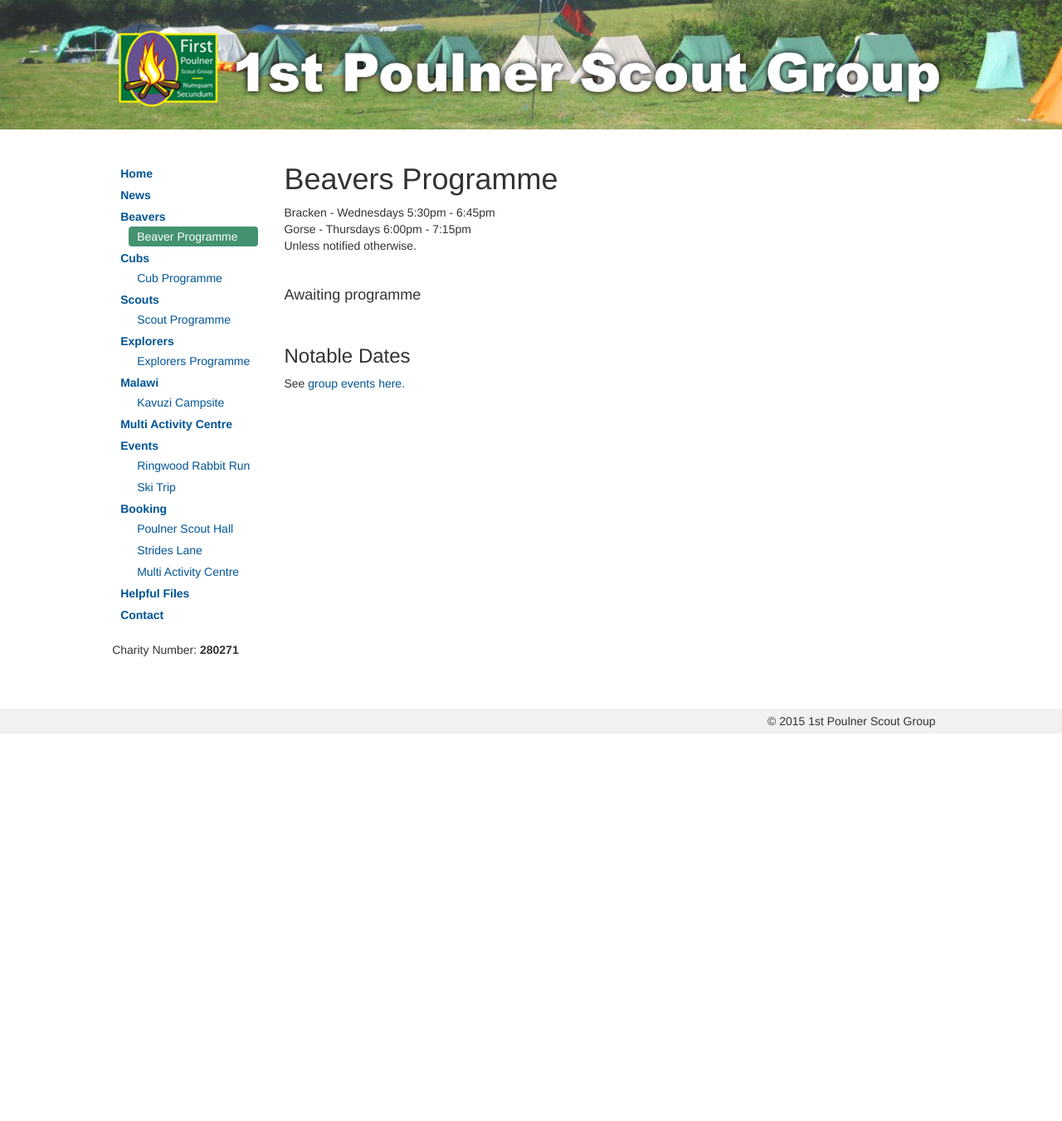
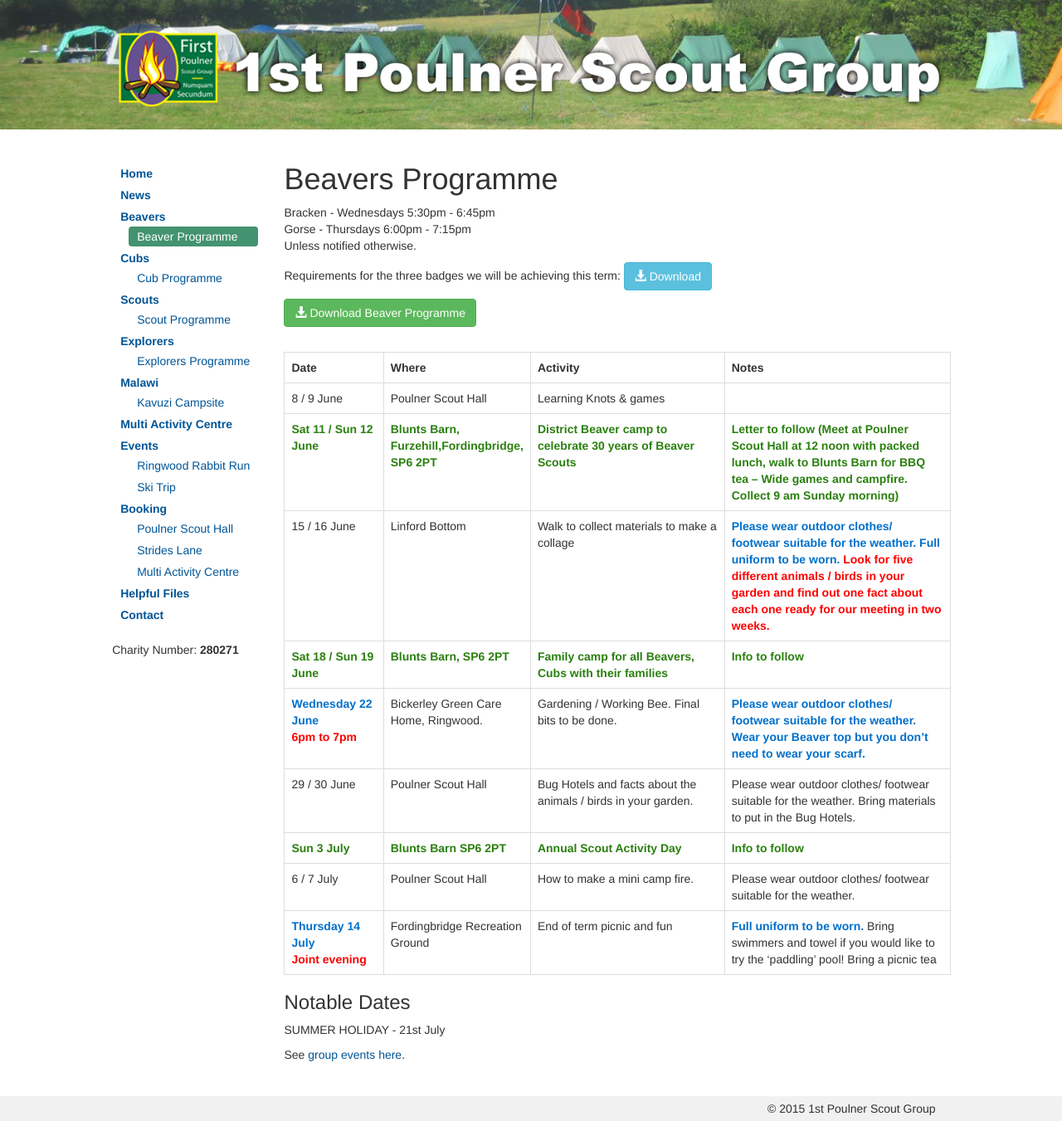
Before and after one commit to 1stpoulnerscouts/1stpoulnerscouts.github.io, a Jekyll site: the page built from beavers/programme/index.html, in a window 1280 px wide. Shown: the whole page at 83% size. Built offline with Jekyll 4.4.1, drawn with Linux system fonts in a browser that asks for light colours; before the commit the page ends 900 px from its top, so only the background shows below that.

Commit message:
Update Beaver Programme

```diff
--- a/beavers/programme/index.html
+++ b/beavers/programme/index.html
@@ -10,11 +10,11 @@
   Gorse - Thursdays 6:00pm - 7:15pm<br>
   Unless notified otherwise.<br>
 </p>
-<p class="hidden"><a href="/programmes/2016-summer-beavers.pdf" class="btn btn-success" target="_blank"><span class="glyphicon glyphicon-download-alt"></span> Download Beaver Programme</a></p>
+<p>Requirements for the three badges we will be achieving this term: <a href="/files/beavers/BadgesSummerTerm2016.pdf" class="btn btn-info" target="_blank"><span class="glyphicon glyphicon-download-alt"></span> Download</a></p>
+<p><a href="/programmes/2016-summer-beavers.pdf" class="btn btn-success" target="_blank"><span class="glyphicon glyphicon-download-alt"></span> Download Beaver Programme</a></p>
+
 <br>
-<h4>Awaiting programme</h4>
-<br>
-<table class="table table-hover table-bordered hidden">
+<table class="table table-hover table-bordered">
   <tr>
     <th width="15%">Date</th>
     <th width="20%">Where</th>
@@ -23,104 +23,60 @@
   </tr>
 
   <tr>
-    <td>13th/14th January</td>
+    <td>8 / 9 June</td>
     <td>Poulner Scout Hall</td>
-    <td>My Skills - Keeping my body fit and healthy - Exercise</td>
-    <td>Please wear trainers and bring water - you will get hot!</td>
+    <td>Learning Knots & games</td>
+    <td></td>
   </tr>
-
+  <tr class="font-green">
+    <td>Sat 11 /  Sun 12 June</td>
+    <td>Blunts Barn, Furzehill,Fordingbridge, SP6 2PT</td>
+    <td>District Beaver camp to celebrate 30 years of Beaver Scouts</td>
+    <td>Letter to follow    (Meet at Poulner Scout Hall at 12 noon with packed lunch, walk to Blunts Barn for BBQ tea – Wide games and campfire.  Collect 9 am Sunday morning)</td>
+  </tr>
   <tr>
-    <td>20th/21st January</td>
+    <td>15 / 16 June</td>
+    <td>Linford Bottom</td>
+    <td>Walk to collect materials to make a collage</td>
+    <td><span class="font-blue">Please wear outdoor clothes/ footwear suitable for the weather.  Full uniform to be worn.</span>  <span class="font-red">Look for five different animals / birds in your garden and find out one fact about each one ready for our meeting in two weeks.</span></td>
+  </tr>
+  <tr class="font-green">
+    <td>Sat 18 / Sun 19 June</td>
+    <td>Blunts Barn, SP6 2PT</td>
+    <td>Family camp for all Beavers, Cubs with their families</td>
+    <td>Info to follow</td>
+  </tr>
+  <tr>
+    <td><span class="font-blue">Wednesday 22 June</span><br><span class="font-red">6pm to 7pm</span></td>
+    <td>Bickerley Green Care Home, Ringwood.</td>
+    <td>Gardening / Working Bee.  Final bits to be done.</td>
+    <td><span class="font-blue">Please wear outdoor clothes/ footwear suitable for the weather.  Wear your Beaver top but you don’t need to wear your scarf.</span></td>
+  </tr>
+  <tr>
+    <td>29 / 30 June</td>
     <td>Poulner Scout Hall</td>
-    <td>My Skills - Keeping my body fit and healthy -     Teeth</td>
-    <td>Bring Toothbrush and toothpaste</td>
+    <td>Bug Hotels and facts about the animals / birds in your garden.</td>
+    <td>Please wear outdoor clothes/ footwear suitable for the weather.  Bring materials to put in the Bug Hotels.</td>
   </tr>
-
+  <tr class="font-green">
+    <td>Sun  3 July</td>
+    <td>Blunts Barn SP6 2PT</td>
+    <td>Annual Scout Activity Day</td>
+    <td>Info to follow</td>
+  </tr>
   <tr>
-    <td>27th/28th January</td>
+    <td>6 / 7 July</td>
     <td>Poulner Scout Hall</td>
-    <td>My Skills - Keeping my body fit and healthy -       Food</td>
-    <td>Bring in one ‘good’ and one ‘bad’ food for everyone to taste!</td>
+    <td>How to make a mini camp fire.</td>
+    <td>Please wear outdoor clothes/ footwear suitable for the weather.</td>
   </tr>
-
   <tr>
-    <td>3rd/4th February</td>
-    <td>Poulner Scout Hall</td>
-    <td>My Skills - Creative - Models and Music</td>
-    <td>
-      <p>Bring in ideas for your own saltdough model to make today. Bring in your own musical instrument to play. If you don’t have an instrument, bring in a Kazoo! We will learn a new song!</p>
-      <p><span class="font-red">Before next week</span> - show that you can send an email, and text a message to Rainbow / Keeo - details to follow</p>
-    </td>
-  </tr>
-
-  <tr>
-    <td>10th/11th February</td>
-    <td>Poulner Scout Hall / MAC</td>
-    <td>Communicator badge and Climbing</td>
-    <td>
-      <p class="font-red">Did you send your email, text  to Rainbow / Keeo?</p>
-      <p>Beavers in two groups to swop over after half term. <strong>If you are climbing bring in spare clean trainers.</strong></p>
-      <p>If not climbing, then we will be doing the Communicator badge - Coding and Decoding. <span class="font-blue">You will phone home, so you need to know your number!</span></p>
-    </td>
-  </tr>
-
-  <tr>
-    <td class="font-blue">HALF TERM BREAK</td>
-    <td class="font-blue">13th - 21st February 2016</td>
-    <td class="font-blue">HOMEWORK  (for both badges)!!</td>
-    <td class="font-blue">Please visit somewhere new. Write down 5 facts about something new.  Draw a machine or invention from your own imagination ready to explain to the other Beavers after half term</td>
-  </tr>
-
-  <tr>
-    <td>24th/25th February</td>
-    <td>Poulner Scout Hall / MAC</td>
-    <td>Communicator badge and Climbing</td>
-    <td>
-      <p class="font-red">Did you send your email, text  to Rainbow / Keeo?</p>
-      <p>Beavers in two groups to swop over after half term. <strong>If you are climbing bring in spare clean trainers.</strong></p>
-      <p>If not climbing, then we will be doing the Communicator badge - Coding and Decoding. <span class="font-blue">You will phone home, so you need to know your number!</span></p>
-    </td>
-  </tr>
-
-  <tr>
-    <td>
-      <span class="font-blue">Wednesday 2nd March</span><br>
-      <span class="font-red">Joint evening 5.30 - 6.45pm</span>
-    </td>
-    <td>Poulner Scout Hall</td>
-    <td>My Skills - Campfire and songs</td>
-    <td>
-      <p>Joint evening - Bracken and Gorse Beavers - Outdoor clothes and wellies please - we will learn some new songs.</p>
-      <p class="font-red">Before next week, make your bed each day, and bring proof that you have done it!</p>
-    </td>
-  </tr>
-
-  <tr>
-    <td>9th/10th March</td>
-    <td>Poulner Scout Hall</td>
-    <td>My Skills - shoelace tying and scarf rolling</td>
-    <td>
-      <p class="font-red">Bring in your proof that you have made your bed all week.</p>
-      <p>Please wear /bring in a pair of lace-up shoes and your newly washed and IRONED scarf!</p>
-    </td>
-  </tr>
-
-  <tr>
-    <td>
-      <span class="font-blue">Thursday 17th March</span><br>
-      <span class="font-red">Joint evening 6 - 7.15 pm</span>
-    </td>
-    <td>Venue to be confirmed</td>
-    <td>My Skills - Problem solving in a Team</td>
-    <td>Please wear outdoor clothes/ footwear suitable for the weather. Bring a small snack and drink in a SMALL backpack which you will WEAR!</td>
-  </tr>
-
-  <tr>
-    <td>23rd/24th March</td>
-    <td>Poulner Scout Hall</td>
-    <td>My Skills - Make a card. Decorate Biscuits</td>
-    <td>Make an Easter Card. Decorate some Biscuits</td>
+    <td><span class="font-blue">Thursday 14 July</span><br><span class="font-red">Joint evening</span></td>
+    <td>Fordingbridge Recreation Ground</td>
+    <td>End of term picnic and fun</td>
+    <td><span class="font-blue">Full uniform to be worn.</span>  Bring swimmers and towel if you would like to try the ‘paddling’ pool!   Bring a picnic tea</td>
   </tr>
 </table>
 <h3>Notable Dates</h3>
+<p>SUMMER HOLIDAY - 21st July</p>
 <p>See <a href="/events">group events here</a>.</p>
```
Also changed, not shown: 2 other files.
